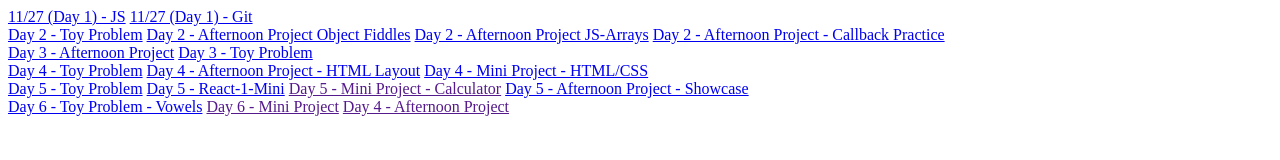
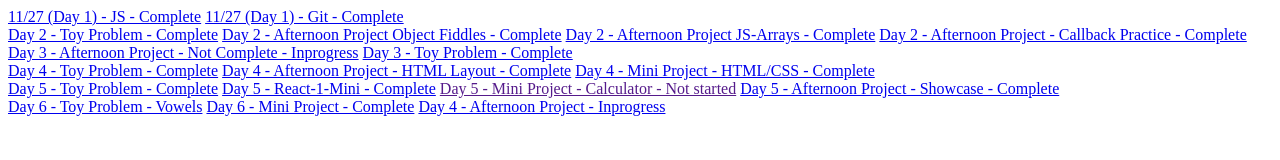
Before and after one commit to B-eck37/Daily-Projects-WPX2, a plain HTML site: page index.html in a window 1280 px wide. Drawn offline with Linux system fonts and the light colour scheme.

Commit message:
marked complete

```diff
--- a/index.html
+++ b/index.html
@@ -13,37 +13,37 @@
 <body>
     <div class="Week 1">
     <section>
-    <a href="https://github.com/B-eck37/JS-Basics">11/27 (Day 1) - JS</a>
-    <a href="https://github.com/B-eck37/learn-git">11/27 (Day 1) - Git</a>
+    <a href="https://github.com/B-eck37/JS-Basics">11/27 (Day 1) - JS - Complete</a>
+    <a href="https://github.com/B-eck37/learn-git">11/27 (Day 1) - Git - Complete</a>
     </section>
     <section>
-        <a href="https://repl.it/@B_eck/SumOfTwo">Day 2 - Toy Problem</a>
-        <a href="https://github.com/B-eck37/object-fiddles">Day 2 - Afternoon Project Object Fiddles</a>
-        <a href="https://github.com/B-eck37/JS-Arrays">Day 2 - Afternoon Project JS-Arrays</a>
-        <a href="https://github.com/B-eck37/callbackPractice">Day 2 - Afternoon Project - Callback Practice</a>
+        <a href="https://repl.it/@B_eck/SumOfTwo">Day 2 - Toy Problem - Complete</a>
+        <a href="https://github.com/B-eck37/object-fiddles">Day 2 - Afternoon Project Object Fiddles - Complete</a>
+        <a href="https://github.com/B-eck37/JS-Arrays">Day 2 - Afternoon Project JS-Arrays - Complete</a>
+        <a href="https://github.com/B-eck37/callbackPractice">Day 2 - Afternoon Project - Callback Practice - Complete</a>
     </section>
     <section>
-        <a href="https://github.com/B-eck37/javascript-iii">Day 3 - Afternoon Project</a>
-        <a href="https://repl.it/@B_eck/Simple-Fun-20-First-Reverse-Try-Question">Day 3 - Toy Problem</a>
+        <a href="https://github.com/B-eck37/javascript-iii">Day 3 - Afternoon Project - Not Complete - Inprogress</a>
+        <a href="https://repl.it/@B_eck/Simple-Fun-20-First-Reverse-Try-Question">Day 3 - Toy Problem - Complete</a>
     </section>
     <section>
-        <a href="https://repl.it/@B_eck/Fizz-Buzz-Question">Day 4 - Toy Problem</a>
-        <a href="https://github.com/B-eck37/html-layout">Day 4 - Afternoon Project - HTML Layout</a>
-        <a href="https://github.com/B-eck37/HTML-CSS-Practice-Problems">Day 4 - Mini Project - HTML/CSS</a>
+        <a href="https://repl.it/@B_eck/Fizz-Buzz-Question">Day 4 - Toy Problem - Complete</a>
+        <a href="https://github.com/B-eck37/html-layout">Day 4 - Afternoon Project - HTML Layout - Complete</a>
+        <a href="https://github.com/B-eck37/HTML-CSS-Practice-Problems">Day 4 - Mini Project - HTML/CSS - Complete</a>
     </section>
     <section>
-        <a href="https://repl.it/@B_eck/Complimentary-DNA">Day 5 - Toy Problem</a>
-        <a href="https://github.com/B-eck37/react-1-mini">Day 5 - React-1-Mini</a>
-        <a href="">Day 5 - Mini Project - Calculator</a>
-        <a href="https://github.com/B-eck37/showcase">Day 5 - Afternoon Project - Showcase</a>
+        <a href="https://repl.it/@B_eck/Complimentary-DNA">Day 5 - Toy Problem - Complete</a>
+        <a href="https://github.com/B-eck37/react-1-mini">Day 5 - React-1-Mini - Complete</a>
+        <a href="">Day 5 - Mini Project - Calculator - Not started</a>
+        <a href="https://github.com/B-eck37/showcase">Day 5 - Afternoon Project - Showcase - Complete</a>
     </section>
 </div>
 
 <div class="Week 2">
     <section>
         <a href="https://repl.it/@B_eck/String-Disemvoweler-7">Day 6 - Toy Problem - Vowels</a>
-        <a href="">Day 6 - Mini Project</a>
-        <a href="">Day 4 - Afternoon Project</a>
+        <a href="https://github.com/B-eck37/theme-changer">Day 6 - Mini Project - Complete</a>
+        <a href="https://github.com/B-eck37/react-drills">Day 4 - Afternoon Project - Inprogress</a>
     </section>
     <section></section>
     <section></section>
```
